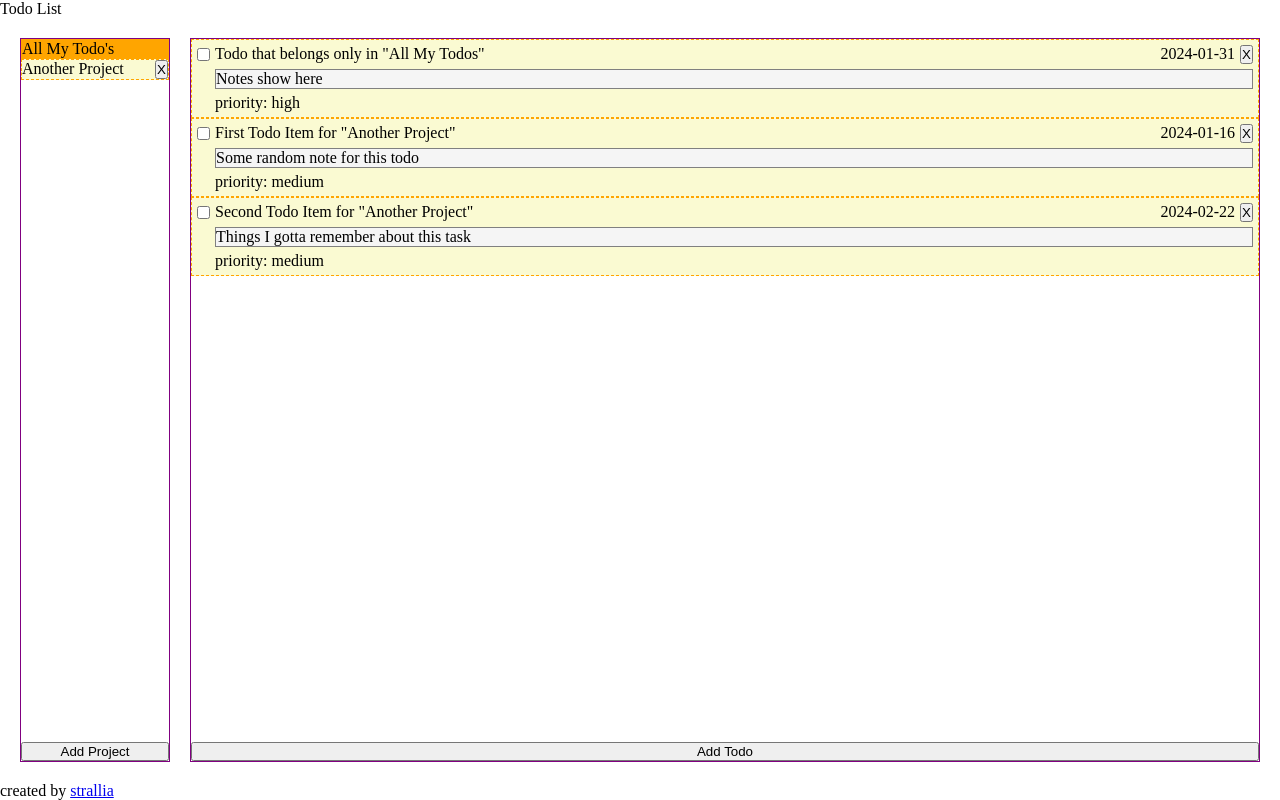
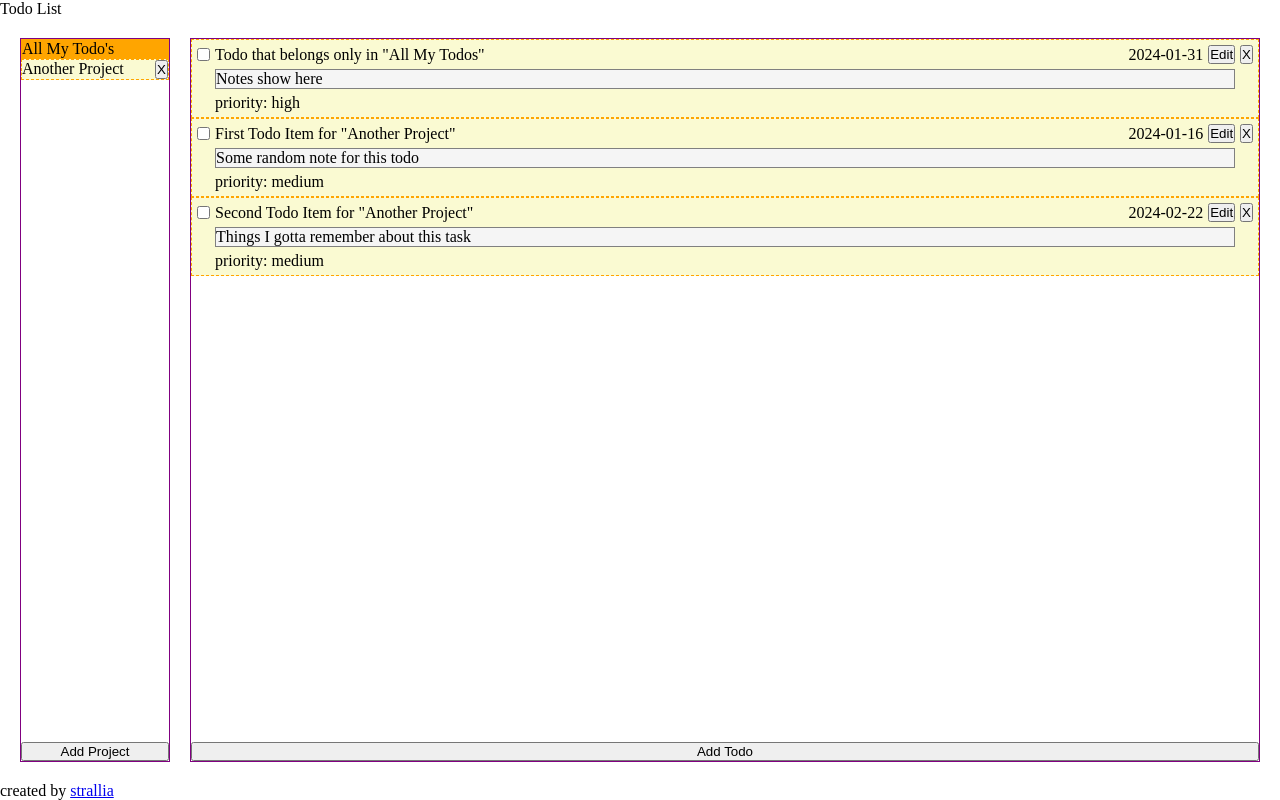
Before and after one commit to strallia/todo-list, a website built with webpack: page src/index.html in a window 1280 px wide. Built offline with nearby package versions, Linux system fonts and the light colour scheme.

Commit message:
Add edit button to each todo

```diff
--- a/src/dom.js
+++ b/src/dom.js
@@ -79,6 +79,7 @@ function displayTodoTabs() {
     const checkbox = document.createElement('input');
     const titlePara = document.createElement('p');
     const dueDateDiv = document.createElement('div');
+    const editBtn = document.createElement('button');
     const deleteBtn = document.createElement('button');
     const noteDiv = document.createElement('div');
     const priorityDiv = document.createElement('div');
@@ -93,6 +94,7 @@ function displayTodoTabs() {
 
     titlePara.textContent = todo.title;
     dueDateDiv.textContent = todo.dueDate;
+    editBtn .textContent = 'Edit';
     deleteBtn.textContent = 'X';
     noteDiv.textContent = todo.note;
     priorityDiv.textContent = `priority: ${todo.priority}`;
@@ -110,6 +112,7 @@ function displayTodoTabs() {
     tab.appendChild(checkbox);
     tab.appendChild(titlePara);
     tab.appendChild(dueDateDiv);
+    tab.appendChild(editBtn);
     tab.appendChild(deleteBtn);
     tab.appendChild(noteDiv);
     tab.appendChild(priorityDiv);
--- a/src/styles.css
+++ b/src/styles.css
@@ -54,8 +54,9 @@ div.todos {
     border: 1px dashed orange;
     padding: 5px;
     display: grid;
-    grid-template-columns: auto 1fr auto auto;
+    grid-template-columns: auto 1fr auto auto auto;
     gap: 5px;
+    align-items: center;
 
     p {
       margin-right: auto;
@@ -67,6 +68,9 @@ div.todos {
     }
     .priority {
       grid-column: 2/5;
+    }
+    button {
+      height: min-content;
     }
   }
 }
```
